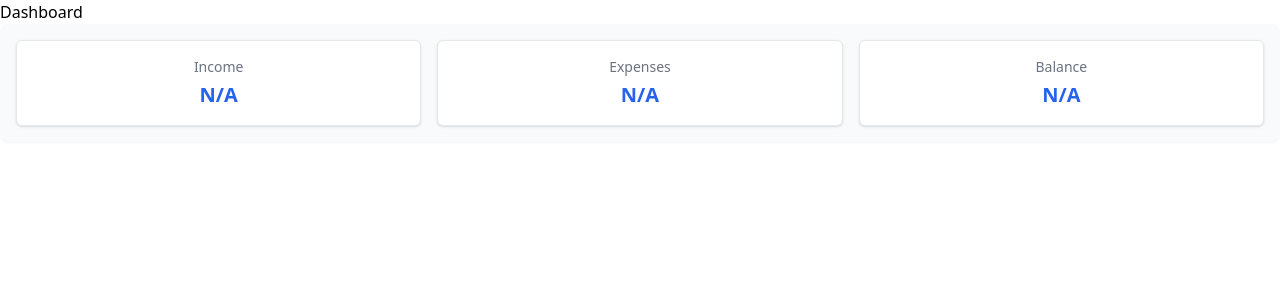
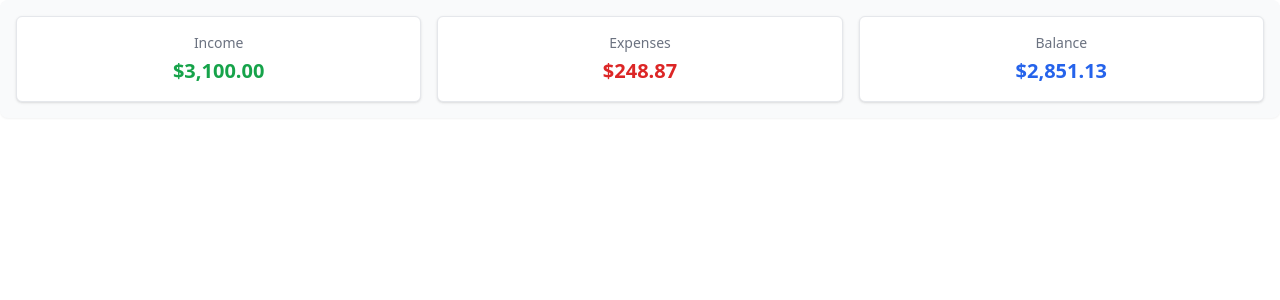
Before and after one commit to Nickolas-Hernandez/vuebalance, a Vue app: page / in a window 1280 px wide. Shown: the top 300 px of the page. Built offline with nearby package versions, Linux system fonts and the light colour scheme.

Commit message:
Add test transactions to composables folder

```diff
--- a/src/components/SummaryCard.vue
+++ b/src/components/SummaryCard.vue
@@ -16,15 +16,15 @@ const formatCurrency = value => {
         class="totals-overview totals-overview grid grid-cols-1 sm:grid-cols-3 gap-4 p-4 bg-gray-50 rounded-lg shadow-sm">
         <div class="totals-overview__card">
             <h3>Income</h3>
-            <p>{{ formatCurrency(income) }}</p>
+            <p class="text-green-600">{{ formatCurrency(income) }}</p>
         </div>
         <div class="totals-overview__card">
             <h3>Expenses</h3>
-            <p>{{ formatCurrency(expenses) }}</p>
+            <p class="text-red-600">{{ formatCurrency(expenses) }}</p>
         </div>
         <div class="totals-overview__card">
             <h3>Balance</h3>
-            <p>{{ formatCurrency(balance) }}</p>
+            <p class="text-blue-600">{{ formatCurrency(balance) }}</p>
         </div>
     </div>
 </template>
@@ -39,6 +39,6 @@ const formatCurrency = value => {
 }
 
 .totals-overview__card p {
-    @apply mt-1 text-xl font-semibold text-blue-600;
+    @apply mt-1 text-xl font-semibold;
 }
 </style>
--- /dev/null
+++ b/src/composables/useTransactions.js
@@ -0,0 +1,58 @@
+import { ref, computed } from 'vue';
+
+export function useTransactions() {
+    const transactions = ref([
+        {
+            id: 1,
+            description: 'Paycheck',
+            amount: 2500.0,
+            type: 'income',
+            category: 'Salary',
+            date: '2025-04-25',
+        },
+        {
+            id: 2,
+            description: 'Grocery Store',
+            amount: 145.23,
+            type: 'expense',
+            category: 'Food',
+            date: '2025-04-26',
+        },
+        {
+            id: 3,
+            description: 'Electric Bill',
+            amount: 87.65,
+            type: 'expense',
+            category: 'Utilities',
+            date: '2025-04-23',
+        },
+        {
+            id: 4,
+            description: 'Freelance Client',
+            amount: 600.0,
+            type: 'income',
+            category: 'Side Hustle',
+            date: '2025-04-20',
+        },
+        {
+            id: 5,
+            description: 'Netflix Subscription',
+            amount: 15.99,
+            type: 'expense',
+            category: 'Entertainment',
+            date: '2025-04-21',
+        },
+    ]);
+
+    const income = computed(() =>
+        transactions.value.filter(t => t.type === 'income').reduce((sum, t) => sum + t.amount, 0),
+    );
+
+    const expenses = computed(() =>
+        transactions.value.filter(t => t.type === 'expense').reduce((sum, t) => sum + t.amount, 0),
+    );
+
+    const balance = computed(() => income.value - expenses.value);
+
+    return { transactions, income, expenses, balance };
+}
--- a/src/views/Dashboard.vue
+++ b/src/views/Dashboard.vue
@@ -1,11 +1,16 @@
 <script setup>
 import SummaryCard from '@/components/SummaryCard.vue';
+import RecentTransactions from '@/components/RecentTransactions.vue';
+
+import { useTransactions } from '@/composables/useTransactions';
+
+const { transactions, income, expenses, balance } = useTransactions();
 </script>
 
 <template>
     <div id="dashboard">
-        <h1>Dashboard</h1>
-        <SummaryCard />
+        <SummaryCard :income="income" :balance="balance" :expenses="expenses" />
+        <RecentTransactions :transactions="transactions" />
     </div>
 </template>
 
```
